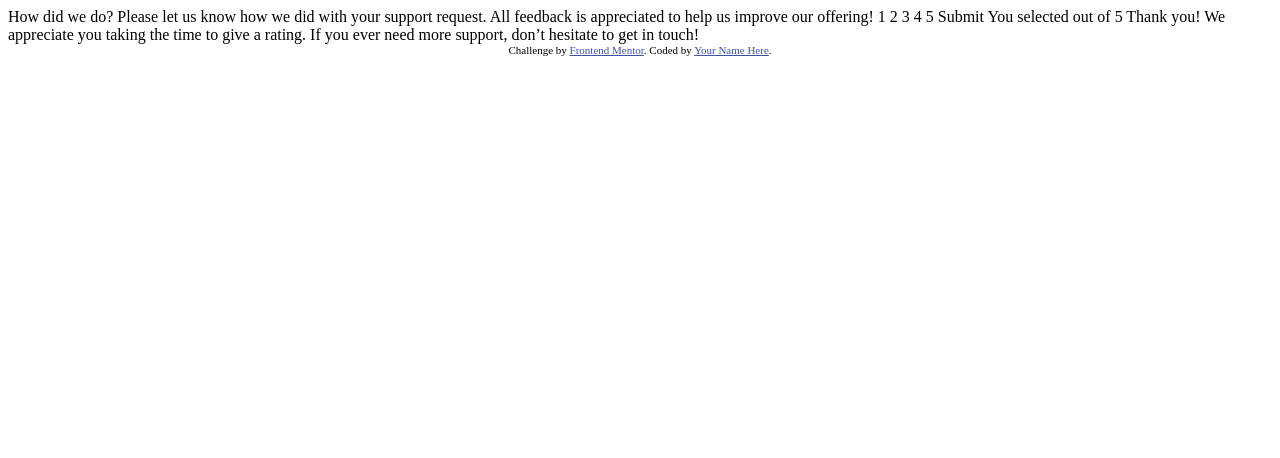
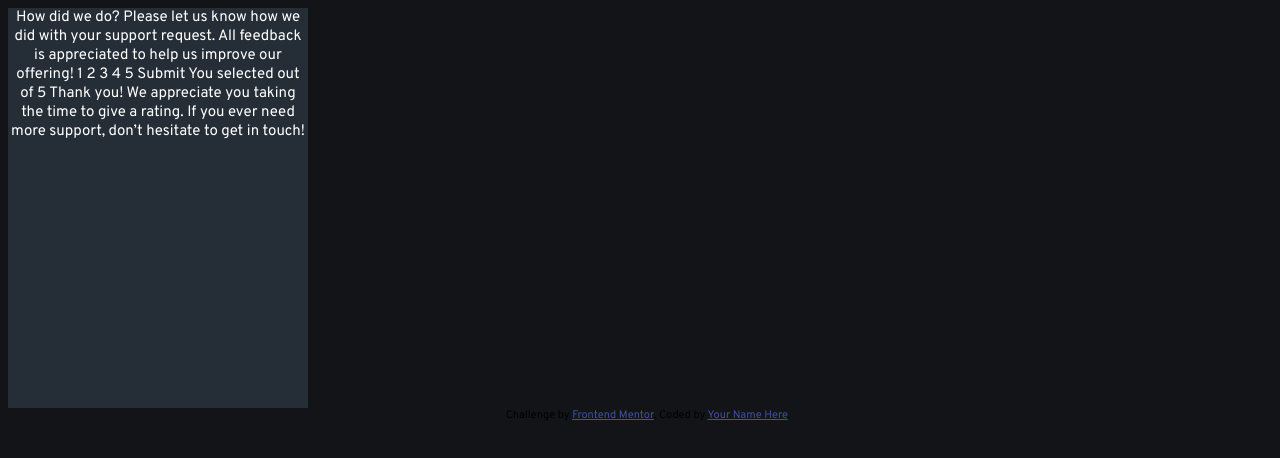
Before and after one commit to zaklinaradivojevic/interactive, a plain HTML site: page index.html in a window 1280 px wide. Drawn offline with Linux system fonts and the light colour scheme; files that its build step writes are made by us from their sources.

Commit message:
cetvrti commit

```diff
--- a/images/style.css
+++ b/images/style.css
@@ -1,2 +1,22 @@
+body{
+    width:100%;
+    height:100%;
+    font-size: 15px;
+    background-color: hsl(216, 12%, 8%);
+    font-family: 'Overpass', sans-serif;
+    justify-content: center;
+    align-items: center;
+    text-align: center;
+
+}
+.rate-box{
+    width:300px;
+    height:400px;
+    text-align: center;
+    background-color: hsl(213, 19%, 18%);
+    justify-content: center;
+    align-items: center;
+    color: hsl(0, 0%, 100%);
+}
 .attribution { font-size: 11px; text-align: center; }
 .attribution a { color: hsl(228, 45%, 44%); }
--- a/index.html
+++ b/index.html
@@ -3,9 +3,13 @@
 <head>
   <meta charset="UTF-8">
   <meta name="viewport" content="width=device-width, initial-scale=1.0"> <!-- displays site properly based on user's device -->
-
-  <link rel="icon" type="image/png" sizes="32x32" href="./images/favicon-32x32.png">
-  <link rel="stylesheet" href="style.css">
+  <link rel="preconnect" href="https://fonts.googleapis.com">
+  <link rel="preconnect" href="https://fonts.googleapis.com">
+  <link rel="preconnect" href="https://fonts.gstatic.com" crossorigin>
+  <link href="https://fonts.googleapis.com/css2?family=Overpass:wght@400;500;700&family=Roboto:wght@100;300;500;900&display=swap" rel="stylesheet">
+  <link rel="preconnect" href="https://fonts.gstatic.com" crossorigin>
+   <link rel="icon" type="image/png" sizes="32x32" href="./images/favicon-32x32.png">
+  <link rel="stylesheet" href="images\style.css">
   <title>Frontend Mentor | Interactive rating component</title>
 
   <!-- Feel free to remove these styles or customise in your own stylesheet 👍 -->
@@ -14,7 +18,7 @@
 <body>
 
   <!-- Rating state start -->
-
+<div class="rate-box">
   How did we do?
 
   Please let us know how we did with your support request. All feedback is appreciated
@@ -36,7 +40,7 @@
   don’t hesitate to get in touch!
 
   <!-- Thank you state end -->
-
+</div>
 
   <div class="attribution">
     Challenge by <a href="https://www.frontendmentor.io?ref=challenge" target="_blank">Frontend Mentor</a>.
```
